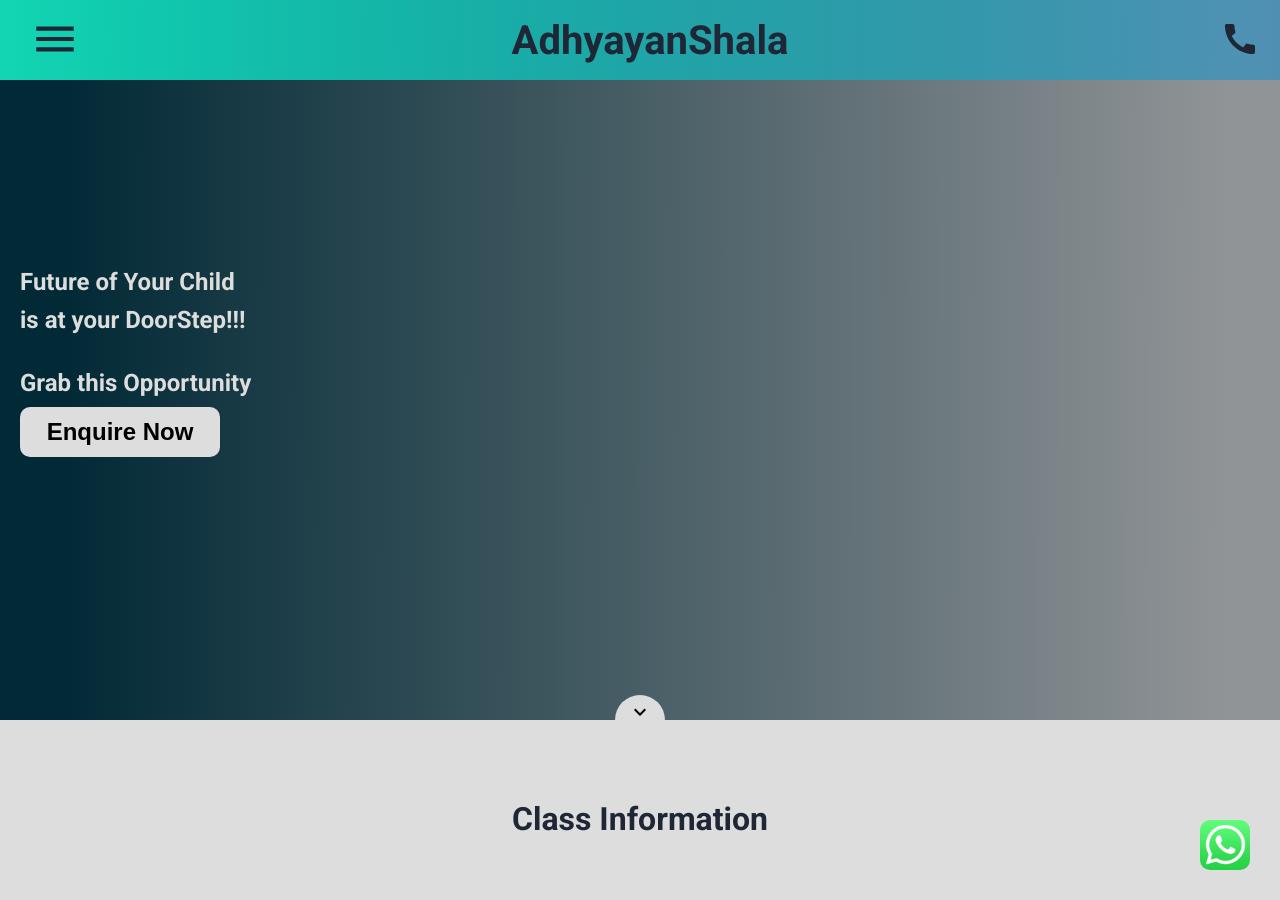
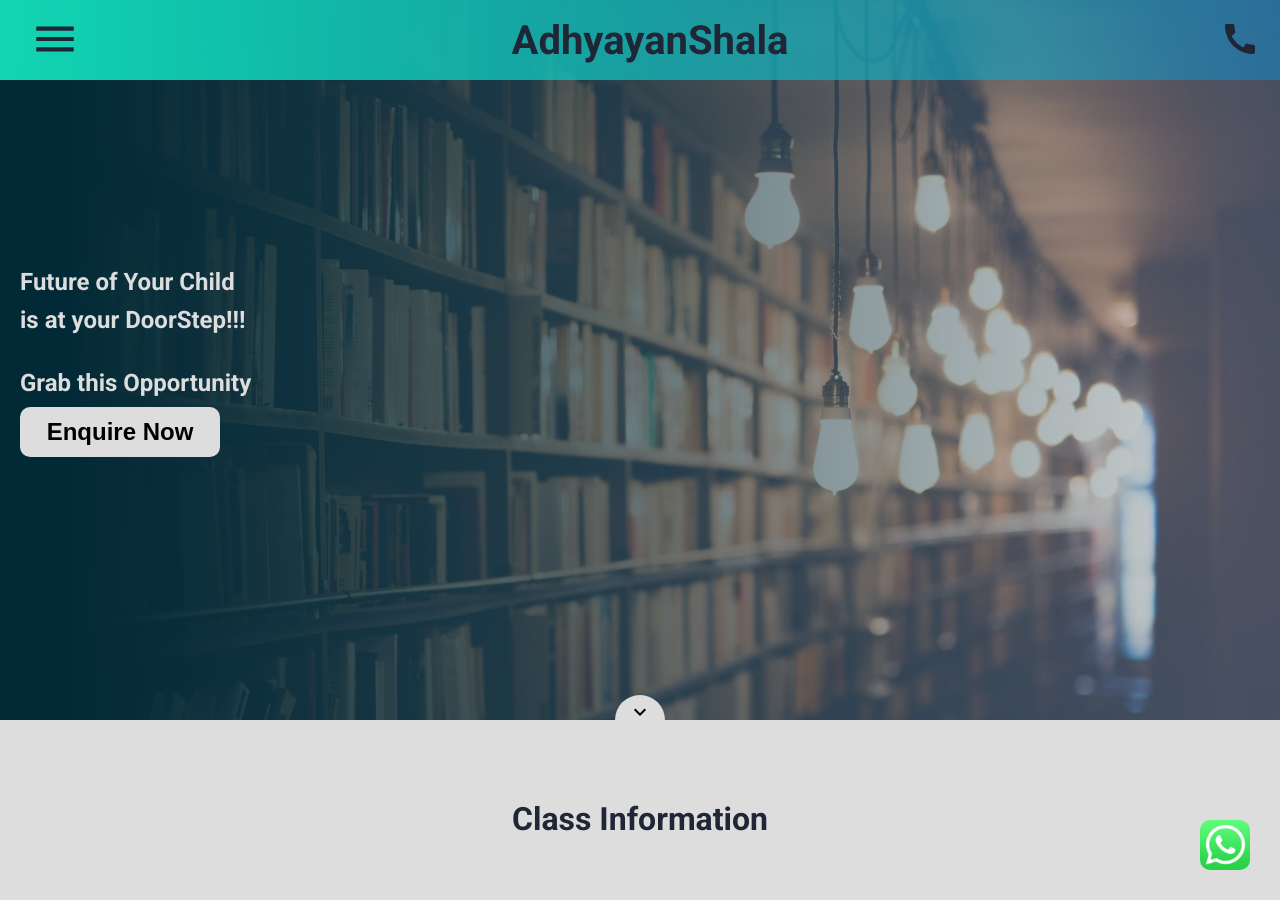
Before and after one commit to joshiCoding/adhyayanShala, a Jekyll site: the page built from index.markdown, in a window 1280 px wide and 900 px high. Built offline with Jekyll 4.4.1, drawn with Linux system fonts in a browser that asks for light colours.

Commit message:
added compressed picuters for fast loading

```diff
--- a/_layouts/home.html
+++ b/_layouts/home.html
@@ -116,7 +116,7 @@
 <div class="collection">
     <h1>You Tube Playlist</h1>
     <div class="box">
-        <div class="box-img"><img src='{{ "/assets/images/computer-coffee.jpg" | absolute_url }}' alt=""></div>
+        <div class="box-img"><img src='{{ "/assets/images/computer-coffee-min.jpg" | absolute_url }}' alt=""></div>
         <div class="box-content">
             <h3>Class X Complete Physics Crash Course</h3>
             <p>A comprehensice guide to last minute revision for the best results in exam</p>
@@ -126,7 +126,7 @@
     </div>
 
     <div class="box">
-        <div class="box-img"><img src='{{ "/assets/images/computer-headphone.jpg" | absolute_url }}'alt=""></div>
+        <div class="box-img"><img src='{{ "/assets/images/computer-headphone-min.jpg" | absolute_url }}'alt=""></div>
         <div class="box-content">
             <h3>Class X Complete Physics Crash Course</h3>
             <p>A comprehensice guide to last minute revision for the best results in exam</p>
--- a/assets/css/styles.scss
+++ b/assets/css/styles.scss
@@ -230,7 +230,7 @@
     overflow:hidden;
 
 
-    background:url('{{ "/assets/images/bookshelf.jpg" | absolute_url }}');
+    background:url('{{ "/assets/images/bookshelf-min.jpg" | absolute_url }}');
     background-size:cover;
 
     .hero-content{
```
Also changed, not shown: assets/images/andrew-neel-cckf4TsHAuw-unsplash-min.jpg (added), assets/images/bookshelf-min.jpg (added), assets/images/computer-coffee-min.jpg (added), assets/images/computer-headphone-min.jpg (added), assets/images/people-meeting-min.jpg (added), assets/images/wapp-logo-min.png (added), 9 other files.
